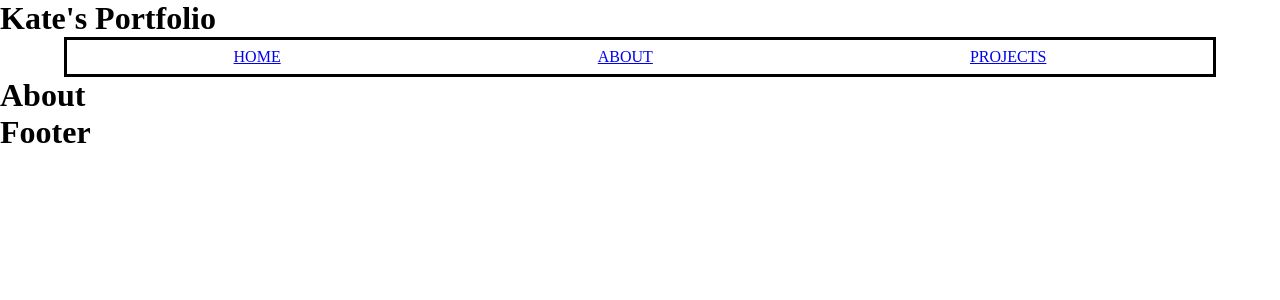
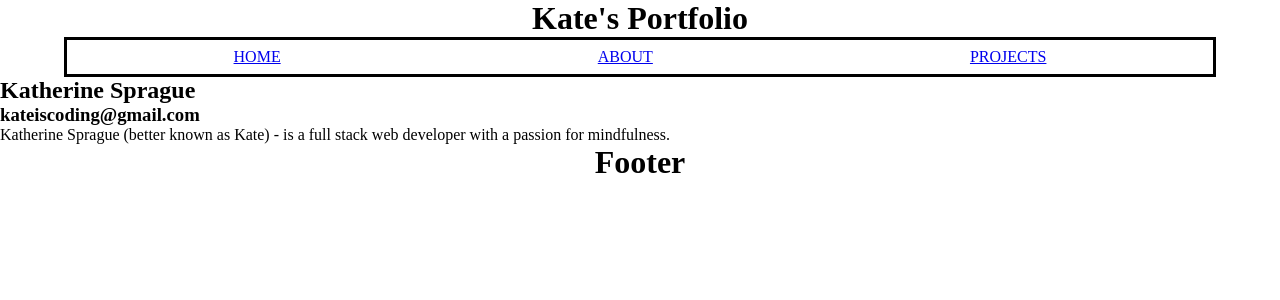
Before and after one commit to nohatekate/portfolio-frontend, a React (Create React App) app: page /about in a window 1280 px wide. Shown: the top 300 px of the page. Built offline with nearby package versions, Linux system fonts and the light colour scheme.

Commit message:
about data being rendered on About page with useState and useEffect

```diff
--- a/public/about.json
+++ b/public/about.json
@@ -2,5 +2,5 @@
     "name": "Katherine Sprague",
     "email": "kateiscoding@gmail.com",
     "headshot": "<>",
-    "bio": "Katherine Sprague - better known as Kate is a full stack web developer with a passion for mindfulness. "
+    "bio": "Katherine Sprague (better known as Kate) - is a full stack web developer with a passion for mindfulness. "
 }
--- a/src/App.css
+++ b/src/App.css
@@ -1,5 +1,9 @@
-*{
+* {
   box-sizing: border-box;
   margin: 0;
   padding: 0;
 }
+
+h1 {
+  text-align: center;
+}
--- a/src/pages/About.js
+++ b/src/pages/About.js
@@ -1,5 +1,26 @@
-function About(props) {
-    return <h1>About</h1>;
+import { useState, useEffect } from 'react';
+
+export default function About(props) {
+
+    const [about, setAbout] = useState(null);
+
+    const getAboutData = async () => {
+        const response = await fetch('./about.json');
+
+        const data = await response.json();
+
+        setAbout(data);
+    }
+
+    useEffect(() => getAboutData(), []);
+
+    const loaded = () => (
+        <div>
+            <h2>{about.name}</h2>
+            <h3>{about.email}</h3>
+            <p>{about.bio}</p>
+        </div>
+    )
+
+    return about ? loaded() : <h1>Loading About...</h1>;
 }
-
-export default About;
```
